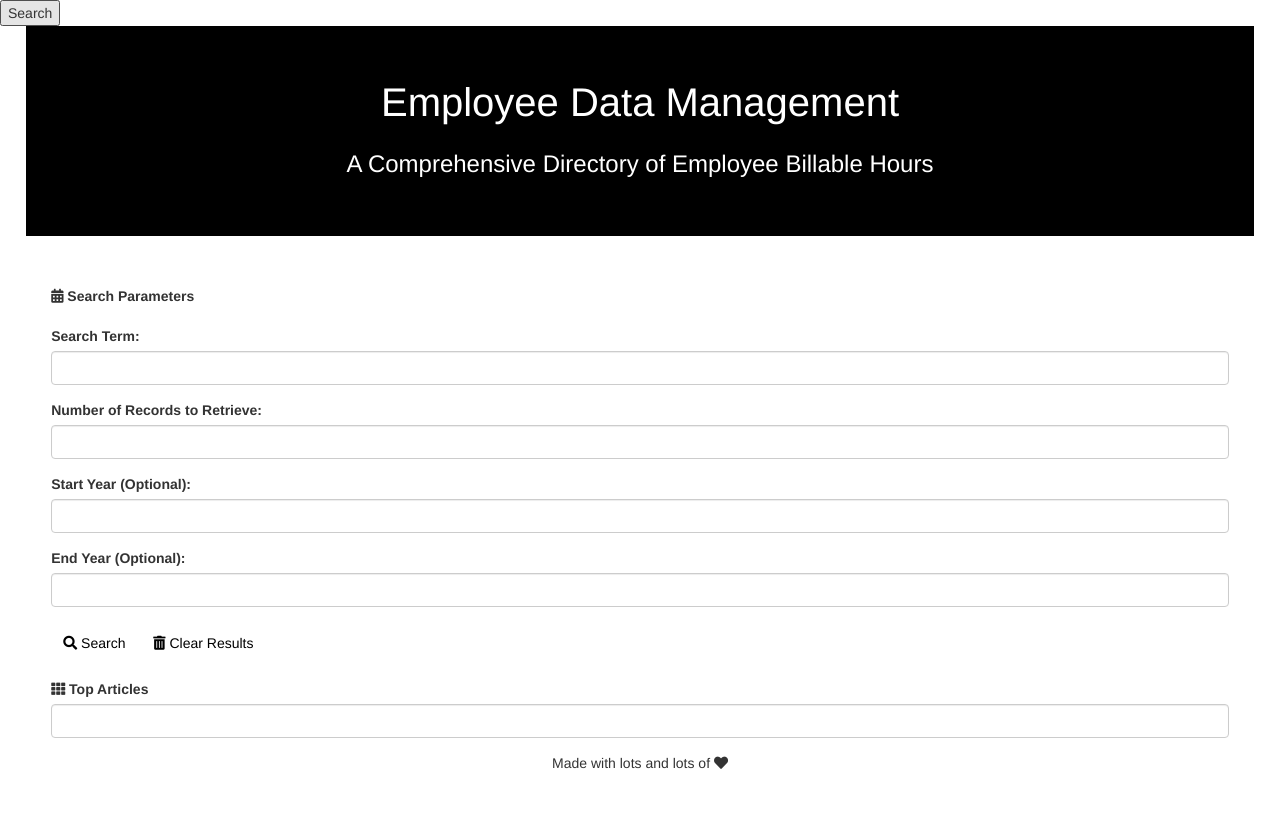
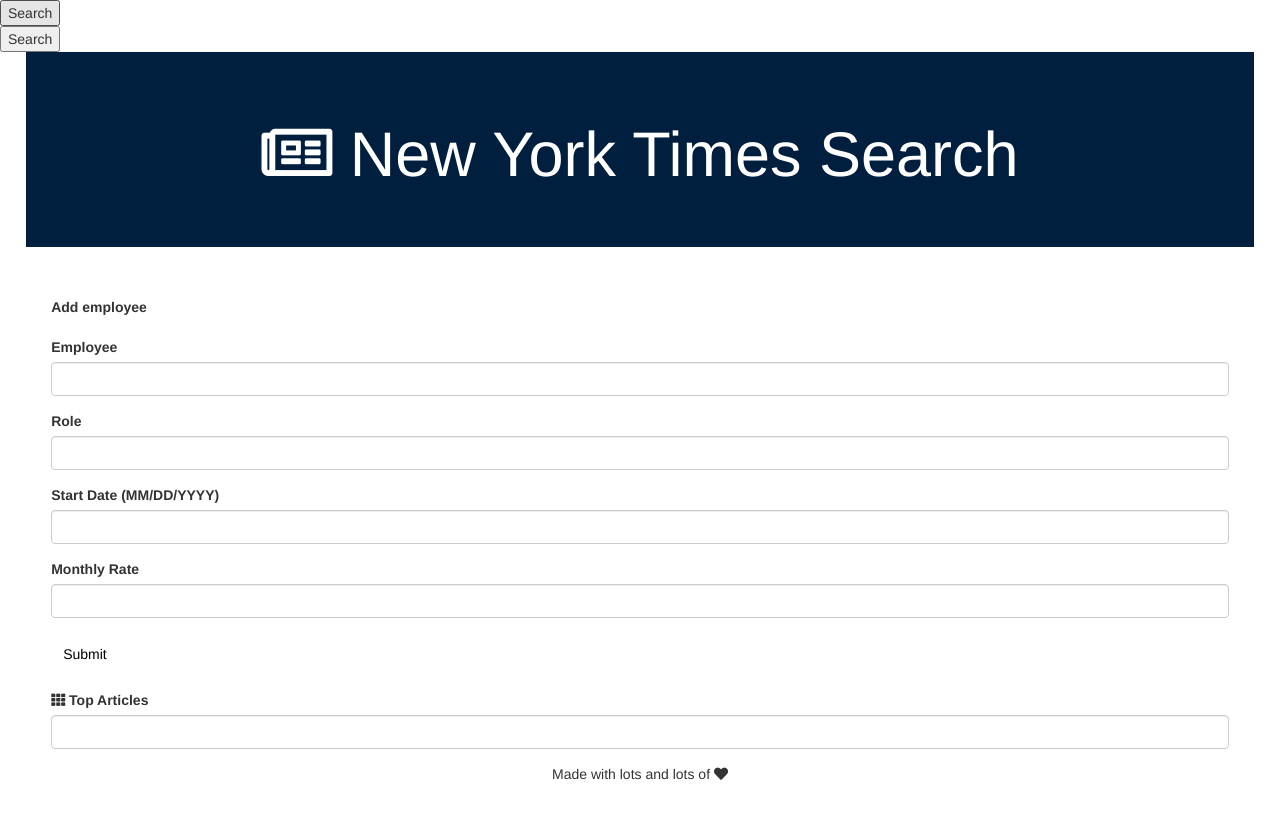
Before and after one commit to johnlombard/edm, a plain HTML site: page index.html in a window 1280 px wide. Drawn offline with nearby package versions, Linux system fonts and the light colour scheme.

Commit message:
testing fork

```diff
--- a/index.html
+++ b/index.html
@@ -25,11 +25,14 @@
         </div>
 
         <body>
-            <div style="background: black !important"class="jumbotron">
+            <button id="search" data-article="generate">Search</button>
+            <div id="articleDiv">
+                </div>
+            <body>
+                    <div style="background:#001f3f !important"class="jumbotron">
                         <div class="container">
-                <div id="employee">
-                Employee Data Management</div>
-                <h3>A Comprehensive Directory of Employee Billable Hours</h3>
+                        <h1 class="display-4">
+                        <i class="far fa-newspaper"></i>&nbsp;New York Times Search</h1>
                         </div>
                         </div>
 
@@ -37,33 +40,32 @@
 
                 <form>
                 <div class="form-group">
-            <label for="exampleInputEmail1"><i class="fas fa-calendar-alt"></i>&nbsp;Search Parameters</label>
+                    <label for="exampleInputEmail1">Add employee</label>
 
                 </div>
                   <div class="form-group">
-            <label for="search">Search Term:</label>
+                    <label for="employee">Employee</label>
                     <input type="" class="form-control" id="searchTerm">
                   </div>
 
                   <div class="form-group">
-            <label for="records">Number of Records to Retrieve:</label>
+                    <label for="role">Role</label>
                     <input type="" class="form-control" id="recordsRetrieve">
                   </div>
 
                   <div class="form-group">
-            <label for="start">Start Year (Optional):</label>
+                    <label for="start">Start Date (MM/DD/YYYY)</label>
                     <input type="" class="form-control" id="startYear">
                   </div>
 
-          <label for="end">End Year (Optional):</label>
+                  <label for="monthlyRate">Monthly Rate</label>
                   <input type="" class="form-control" id="endYear">
 
                 </div>
                 <div class="form-group form-check">
 
                   <br>
-          <button type="submit" class="btn btn-primary"><i class="fas fa-search"></i>&nbsp;Search</button>
-          <button type="submit" class="btn btn-primary"><i class="fas fa-trash-alt"></i>&nbsp;Clear Results</button>
+                  <button type="submit" class="btn btn-primary">Submit</button>
                 </form>
 
                 <br><br>
```
Lines whose indentation alone changed are shown as unchanged.
